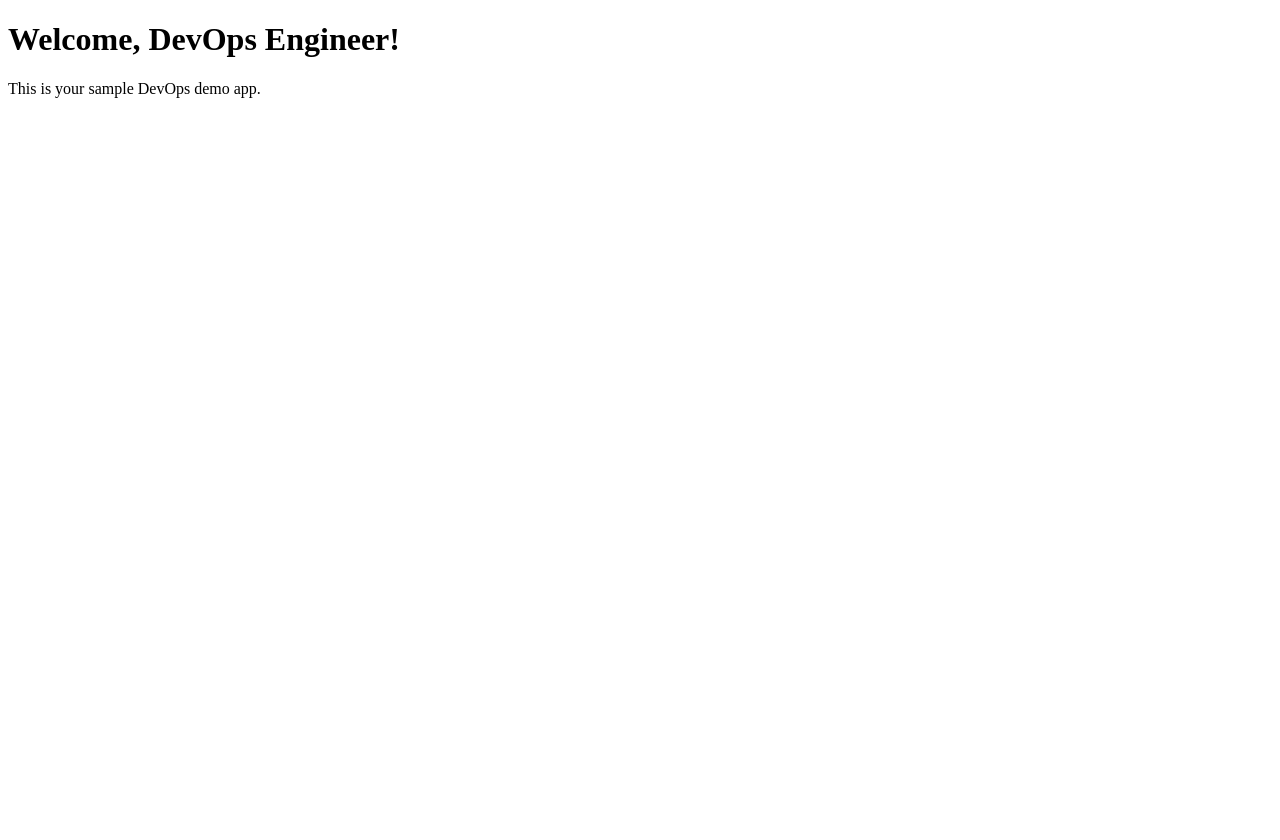
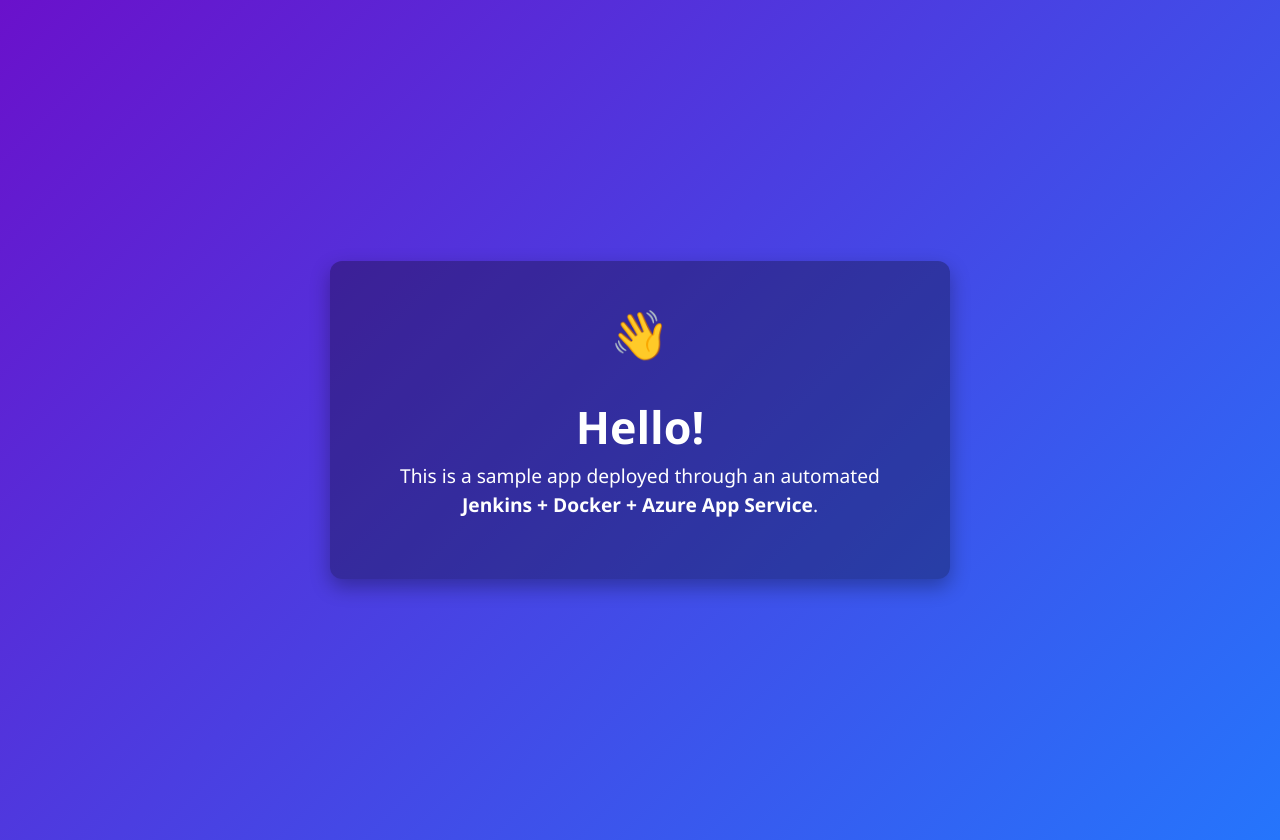
Before and after one commit to onkar892/employee-directory-app, a Flask app: page / in a window 1280 px wide. Before the commit the page ends 98 px from the top, so only its background shows below. Run offline with Flask 3, Linux system fonts and the light colour scheme.

Commit message:
changed some content

```diff
--- a/app/templates/index.html
+++ b/app/templates/index.html
@@ -1,10 +1,50 @@
 <!DOCTYPE html>
-<html>
+<html lang="en">
 <head>
-    <title>Employee Directory</title>
+  <meta charset="UTF-8" />
+  <meta name="viewport" content="width=device-width, initial-scale=1" />
+  <title>DevOps Demo App</title>
+  <style>
+    body {
+      font-family: 'Segoe UI', Tahoma, Geneva, Verdana, sans-serif;
+      background: linear-gradient(135deg, #6a11cb, #2575fc);
+      color: #fff;
+      margin: 0;
+      height: 100vh;
+      display: flex;
+      justify-content: center;
+      align-items: center;
+      text-align: center;
+      padding: 20px;
+    }
+    .container {
+      background: rgba(0, 0, 0, 0.3);
+      padding: 40px 60px;
+      border-radius: 12px;
+      box-shadow: 0 8px 20px rgba(0,0,0,0.3);
+      max-width: 500px;
+      width: 100%;
+    }
+    h1 {
+      font-size: 2.8rem;
+      margin-bottom: 0.3rem;
+    }
+    p {
+      font-size: 1.2rem;
+      line-height: 1.5;
+      margin-top: 0;
+    }
+    .emoji {
+      font-size: 3rem;
+      margin-bottom: 1rem;
+    }
+  </style>
 </head>
 <body>
-    <h1>Welcome, {{ name }}!</h1>
-    <p>This is your sample DevOps demo app.</p>
+  <div class="container">
+    <div class="emoji">👋</div>
+    <h1>Hello!</h1>
+    <p>This is a sample app deployed through an automated <strong>Jenkins + Docker + Azure App Service</strong>.</p>
+  </div>
 </body>
 </html>
```
